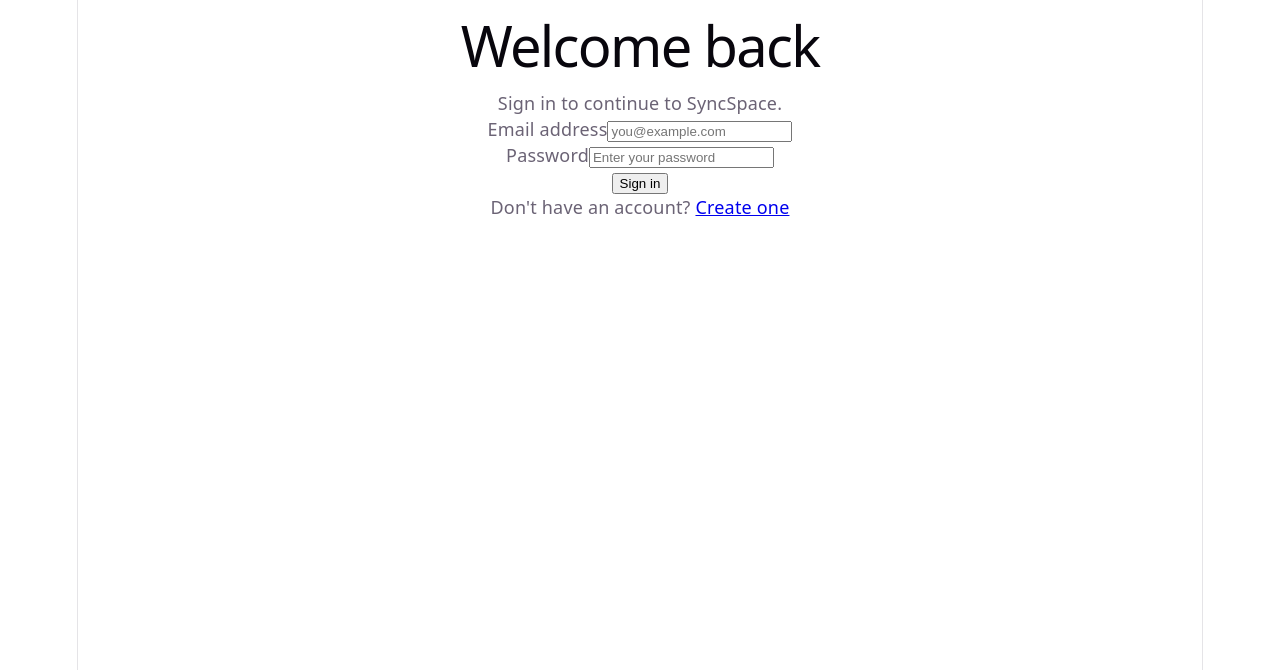
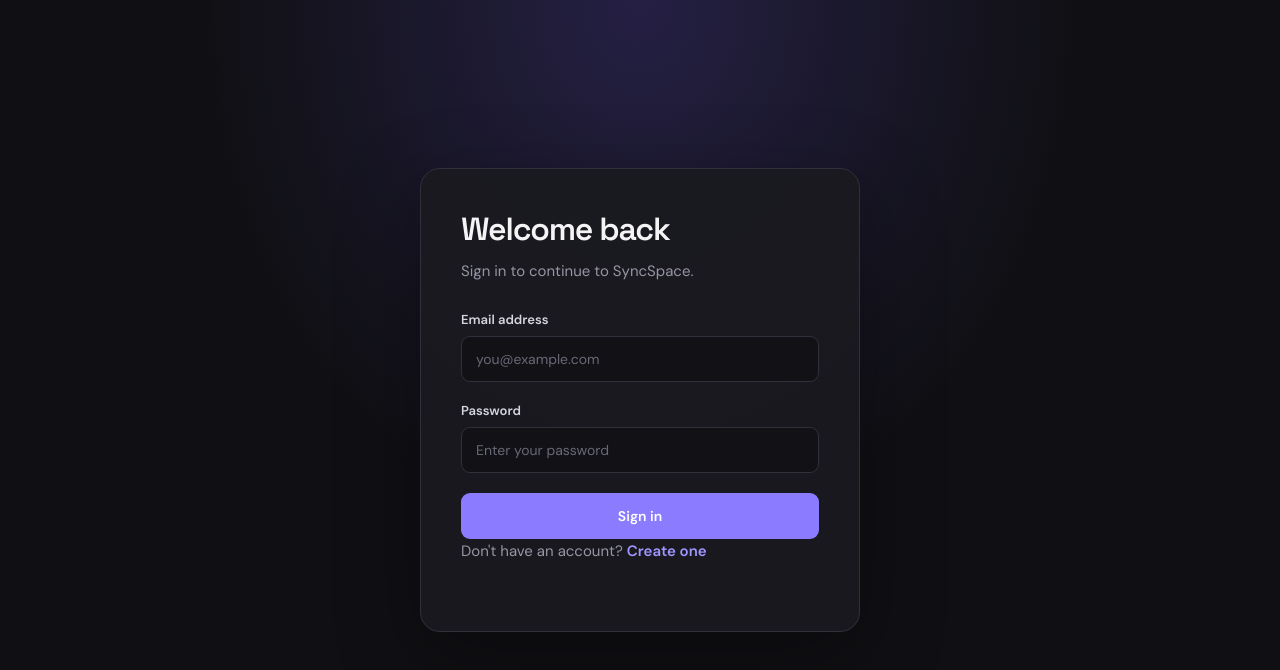
Before and after one commit to shreashtpurohit/syncspace, a React (Vite) app in the folder frontend/: page /login in a window 1280 px wide. Shown: the top 670 px of the page. Built offline with nearby package versions, Linux system fonts and the light colour scheme.

Commit message:
style(frontend) : establish global dark theme

```diff
--- a/frontend/src/index.css
+++ b/frontend/src/index.css
@@ -1,111 +1,172 @@
+@import url('https://fonts.googleapis.com/css2?family=DM+Sans:wght@400;500;600;700&family=Space+Grotesk:wght@400;500;600;700&display=swap');
+
 :root {
-  --text: #6b6375;
-  --text-h: #08060d;
-  --bg: #fff;
-  --border: #e5e4e7;
-  --code-bg: #f4f3ec;
-  --accent: #aa3bff;
-  --accent-bg: rgba(170, 59, 255, 0.1);
-  --accent-border: rgba(170, 59, 255, 0.5);
-  --social-bg: rgba(244, 243, 236, 0.5);
-  --shadow:
-    rgba(0, 0, 0, 0.1) 0 10px 15px -3px, rgba(0, 0, 0, 0.05) 0 4px 6px -2px;
-
-  --sans: system-ui, 'Segoe UI', Roboto, sans-serif;
-  --heading: system-ui, 'Segoe UI', Roboto, sans-serif;
-  --mono: ui-monospace, Consolas, monospace;
-
-  font: 18px/145% var(--sans);
-  letter-spacing: 0.18px;
-  color-scheme: light dark;
-  color: var(--text);
-  background: var(--bg);
+  font-family: 'DM Sans', sans-serif;
+  color: #f4f4f5;
+  background: #101014;
   font-synthesis: none;
   text-rendering: optimizeLegibility;
   -webkit-font-smoothing: antialiased;
   -moz-osx-font-smoothing: grayscale;
 
-  @media (max-width: 1024px) {
-    font-size: 16px;
-  }
+  --bg: #101014;
+  --surface: #19191f;
+  --surface-hover: #22222a;
+  --border: #30303a;
+  --text: #f4f4f5;
+  --muted: #9696a5;
+  --accent: #8b7cff;
+  --accent-hover: #a195ff;
+  --danger: #ff6b7a;
 }
 
-@media (prefers-color-scheme: dark) {
-  :root {
-    --text: #9ca3af;
-    --text-h: #f3f4f6;
-    --bg: #16171d;
-    --border: #2e303a;
-    --code-bg: #1f2028;
-    --accent: #c084fc;
-    --accent-bg: rgba(192, 132, 252, 0.15);
-    --accent-border: rgba(192, 132, 252, 0.5);
-    --social-bg: rgba(47, 48, 58, 0.5);
-    --shadow:
-      rgba(0, 0, 0, 0.4) 0 10px 15px -3px, rgba(0, 0, 0, 0.25) 0 4px 6px -2px;
-  }
-
-  #social .button-icon {
-    filter: invert(1) brightness(2);
-  }
-}
-
-#root {
-  width: 1126px;
-  max-width: 100%;
-  margin: 0 auto;
-  text-align: center;
-  border-inline: 1px solid var(--border);
-  min-height: 100svh;
-  display: flex;
-  flex-direction: column;
+* {
   box-sizing: border-box;
 }
 
 body {
   margin: 0;
+  min-width: 320px;
+  min-height: 100vh;
+  background:
+    radial-gradient(ellipse at 50% 0%, #252044 0%, transparent 48%),
+    var(--bg);
 }
 
-h1,
-h2 {
-  font-family: var(--heading);
-  font-weight: 500;
-  color: var(--text-h);
+body,
+button,
+input {
+  font-family: 'DM Sans', sans-serif;
+}
+
+#root {
+  min-height: 100vh;
+}
+
+main {
+  min-height: 100vh;
+  display: flex;
+  align-items: center;
+  justify-content: center;
+  padding: 32px 20px;
+}
+
+main section {
+  width: 100%;
+  max-width: 440px;
+  padding: 40px;
+  background: rgba(25, 25, 31, 0.92);
+  border: 1px solid var(--border);
+  border-radius: 20px;
+  box-shadow: 0 24px 80px rgba(0, 0, 0, 0.35);
 }
 
 h1 {
-  font-size: 56px;
-  letter-spacing: -1.68px;
-  margin: 32px 0;
-  @media (max-width: 1024px) {
-    font-size: 36px;
-    margin: 20px 0;
+  margin: 0 0 10px;
+  font-family: 'Space Grotesk', sans-serif;
+  font-size: 32px;
+  font-weight: 600;
+  letter-spacing: -1.2px;
+}
+
+section > p {
+  margin: 0 0 28px;
+  color: var(--muted);
+  font-size: 15px;
+  line-height: 1.6;
+}
+
+form {
+  display: flex;
+  flex-direction: column;
+  gap: 20px;
+}
+
+form div {
+  display: flex;
+  flex-direction: column;
+  gap: 8px;
+}
+
+label {
+  color: #d5d5de;
+  font-size: 13px;
+  font-weight: 600;
+}
+
+input {
+  width: 100%;
+  height: 46px;
+  padding: 0 14px;
+  color: var(--text);
+  background: #111116;
+  border: 1px solid var(--border);
+  border-radius: 9px;
+  outline: none;
+  font-size: 14px;
+  transition: border-color 0.2s, box-shadow 0.2s;
+}
+
+input::placeholder {
+  color: #696977;
+}
+
+input:focus {
+  border-color: var(--accent);
+  box-shadow: 0 0 0 3px rgba(139, 124, 255, 0.14);
+}
+
+button {
+  width: 100%;
+  min-height: 46px;
+  padding: 0 18px;
+  color: white;
+  background: var(--accent);
+  border: none;
+  border-radius: 9px;
+  font-size: 14px;
+  font-weight: 600;
+  cursor: pointer;
+  transition: background 0.2s, transform 0.2s;
+}
+
+button:hover:not(:disabled) {
+  background: var(--accent-hover);
+  transform: translateY(-1px);
+}
+
+button:disabled {
+  opacity: 0.65;
+  cursor: not-allowed;
+}
+
+a {
+  color: var(--accent-hover);
+  font-weight: 600;
+  text-decoration: none;
+}
+
+a:hover {
+  text-decoration: underline;
+}
+
+form [role='alert'] {
+  margin: 0;
+  padding: 11px 13px;
+  color: var(--danger);
+  background: rgba(255, 107, 122, 0.08);
+  border: 1px solid rgba(255, 107, 122, 0.2);
+  border-radius: 8px;
+  font-size: 13px;
+  line-height: 1.5;
+}
+
+@media (max-width: 480px) {
+  main section {
+    padding: 28px 22px;
+  }
+
+  h1 {
+    font-size: 27px;
   }
 }
-h2 {
-  font-size: 24px;
-  line-height: 118%;
-  letter-spacing: -0.24px;
-  margin: 0 0 8px;
-  @media (max-width: 1024px) {
-    font-size: 20px;
-  }
-}
-p {
-  margin: 0;
-}
-
-code,
-.counter {
-  font-family: var(--mono);
-  display: inline-flex;
-  border-radius: 4px;
-  color: var(--text-h);
-}
-
-code {
-  font-size: 15px;
-  line-height: 135%;
-  padding: 4px 8px;
-  background: var(--code-bg);
-}
```
